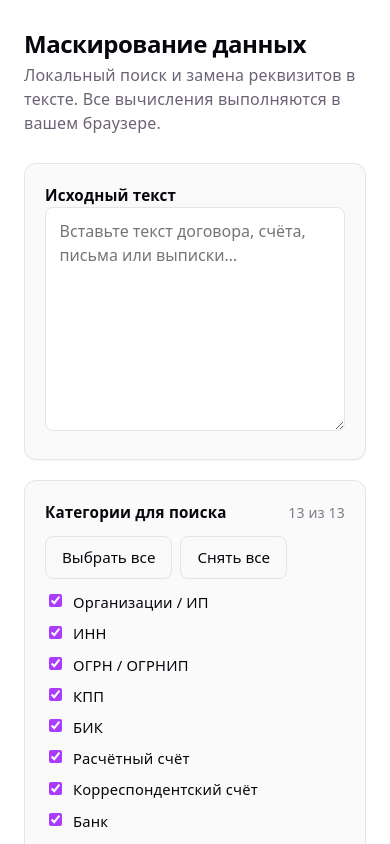
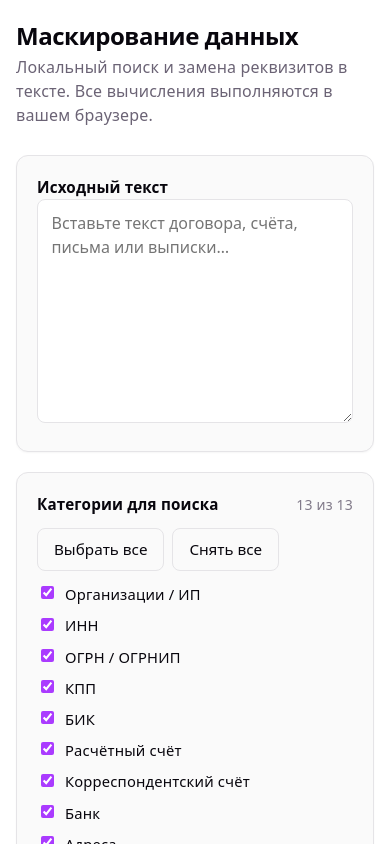
Before and after one commit to rudakovanailya-commits/data-masker-mvp, a React (Vite) app: page / in a window 390 px wide. Shown: the top 844 px of the page. Built offline with nearby package versions, Linux system fonts and the light colour scheme.

Commit message:
Fix production CSS

```diff
--- a/src/index.css
+++ b/src/index.css
@@ -36,8 +36,10 @@
   text-rendering: optimizeLegibility;
   -webkit-font-smoothing: antialiased;
   -moz-osx-font-smoothing: grayscale;
+}
 
-  @media (max-width: 1024px) {
+@media (max-width: 1024px) {
+  :root {
     font-size: 16px;
   }
 }
@@ -67,6 +69,7 @@
     --danger-bg-hover: #3b1c1c;
     --shadow:
       rgba(0, 0, 0, 0.4) 0 10px 15px -3px, rgba(0, 0, 0, 0.25) 0 4px 6px -2px;
+  }
 }
 
 #root {
@@ -94,10 +97,6 @@ h1 {
   font-size: 56px;
   letter-spacing: -1.68px;
   margin: 32px 0;
-  @media (max-width: 1024px) {
-    font-size: 36px;
-    margin: 20px 0;
-  }
 }
 
 h2 {
@@ -105,10 +104,19 @@ h2 {
   line-height: 118%;
   letter-spacing: -0.24px;
   margin: 0 0 8px;
-  @media (max-width: 1024px) {
+}
+
+@media (max-width: 1024px) {
+  h1 {
+    font-size: 36px;
+    margin: 20px 0;
+  }
+
+  h2 {
     font-size: 20px;
   }
 }
+
 p {
   margin: 0;
 }
--- a/src/main.tsx
+++ b/src/main.tsx
@@ -2,7 +2,7 @@ import { StrictMode } from 'react'
 import { createRoot } from 'react-dom/client'
 import './index.css'
 import './App.css'
-import App from './App.tsx'
+import App from './App'
 
 createRoot(document.getElementById('root')!).render(
   <StrictMode>
--- a/tsconfig.app.json
+++ b/tsconfig.app.json
@@ -9,7 +9,7 @@
 
     /* Bundler mode */
     "moduleResolution": "bundler",
-    "allowImportingTsExtensions": true,
+    "allowImportingTsExtensions": false,
     "verbatimModuleSyntax": true,
     "moduleDetection": "force",
     "noEmit": true,
```
